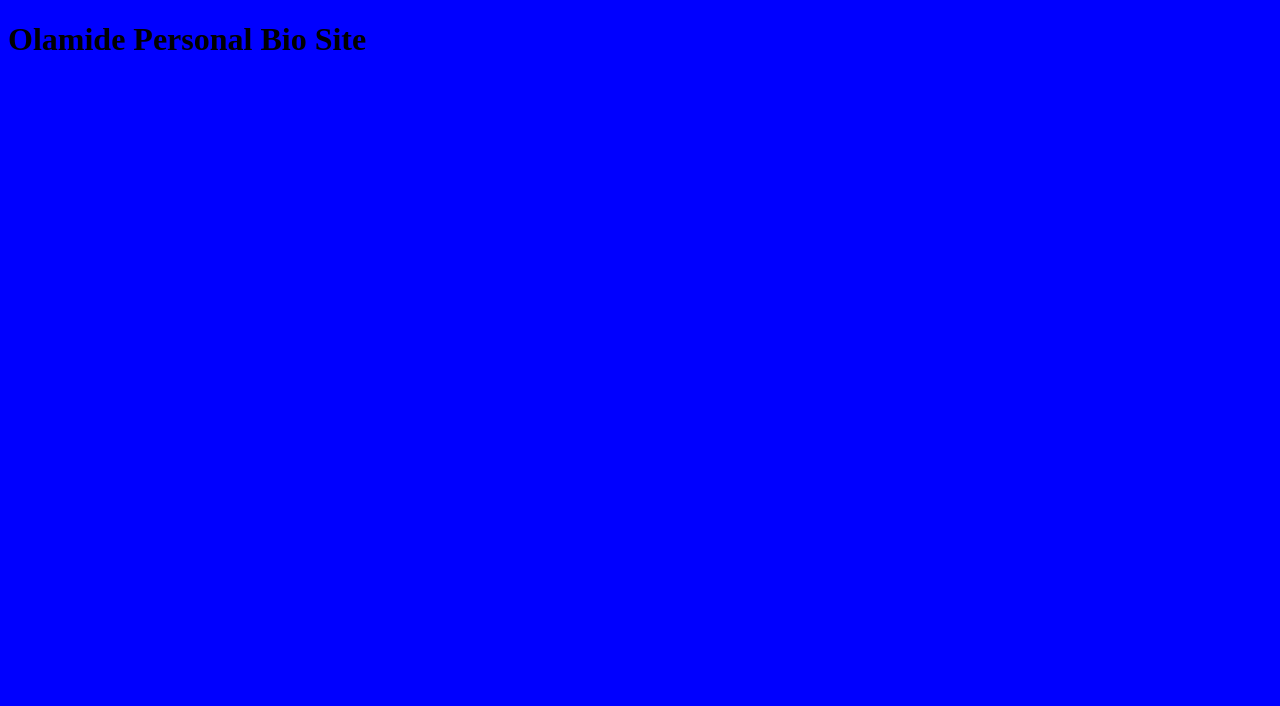
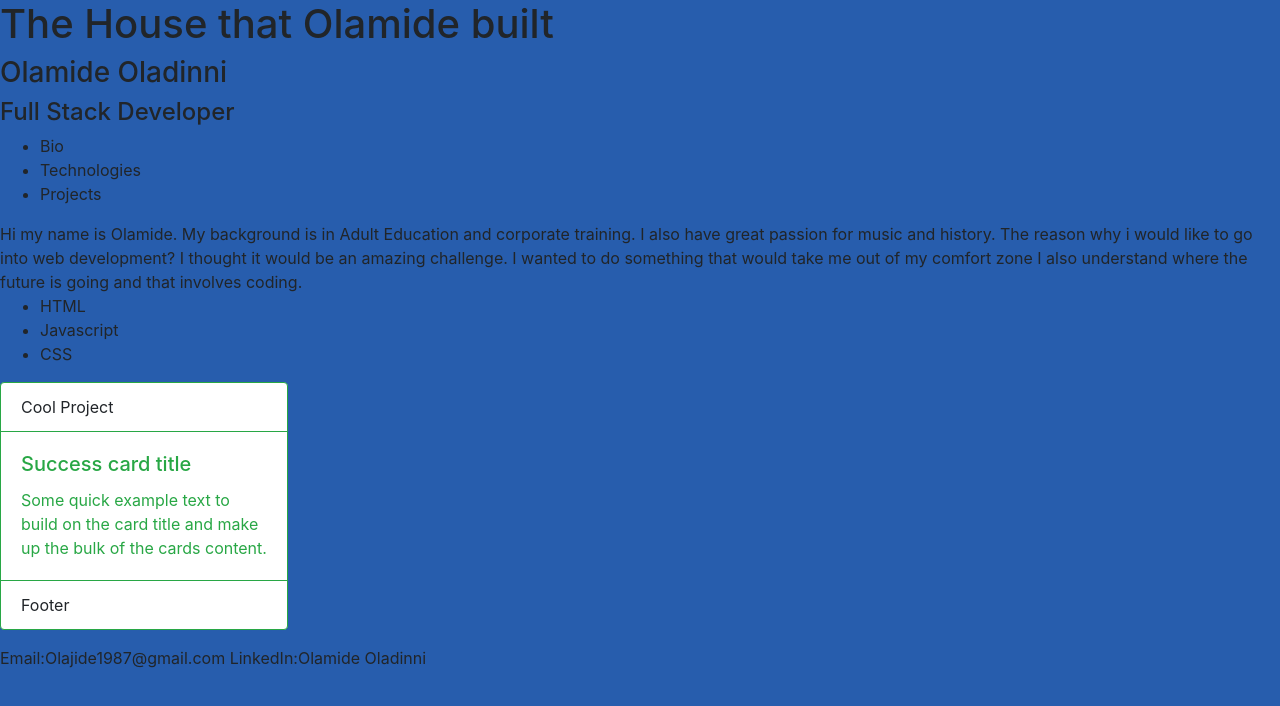
Before and after one commit to olamide87/personal-bio-site, a plain HTML site: page index.html in a window 1280 px wide. Drawn offline with nearby package versions, Linux system fonts and the light colour scheme.

Commit message:
add update

```diff
--- a/index.html
+++ b/index.html
@@ -1,14 +1,56 @@
-<!DOCTYPE html>
 <html lang="en">
 <head>
-    <meta charset="UTF-8">
-    <meta name="viewport" content="width=device-width, initial-scale=1.0">
-    <meta http-equiv="X-UA-Compatible" content="ie=edge">
-    <title>Olamide</title>
-    <link rel="stylesheet" href="./main.css">
+  <meta charset="UTF-8">
+  <meta name="viewport" content="width=device-width, initial-scale=1.0">
+  <meta http-equiv="X-UA-Compatible" content="ie=edge">
+  <!-- TODO: Insert a title for your page -->
+  <h1>The House that Olamide built</h1>
+  <link rel="stylesheet" href="https://stackpath.bootstrapcdn.com/bootstrap/4.4.1/css/bootstrap.min.css" integrity="sha384-Vkoo8x4CGsO3+Hhxv8T/Q5PaXtkKtu6ug5TOeNV6gBiFeWPGFN9MuhOf23Q9Ifjh" crossorigin="anonymous">
+<link rel="stylesheet" href="./main.css">
 </head>
+
 <body>
-    <h1>Olamide Personal Bio Site</h1>
-    <script src="./main.js"></script>
+  <!-- Navigation -->
+  <nav>
+    <!-- TODO: Insert some sort of H1-H6 with your name here -->
+    <h3>Olamide Oladinni</h3>
+    <h4>Full Stack Developer</h4>
+    <ul id="navLinks">
+      <li><a id="navToBio">Bio</a></li>
+      <li><a id="navToTechnologies">Technologies</a></li>
+      <li><a id="navToProjects">Projects</a></li>
+    </ul>
+  </nav>
+  <!-- End Navigation -->
+
+  <!-- Primary View -->
+  <div class="fullPage" id="bioPage">
+    Hi my name is Olamide. My background is in Adult Education and corporate training. I also have great passion for music and history. The reason why i would like to go
+    into web development? I thought it would be an amazing challenge. I wanted to do something that would take me out of my comfort zone
+    I also understand where the future is going and that involves coding.
+    <!-- TODO: Fill in bio info here: What is your background? Why do you want to go into development? What do you love about development? -->
+  </div>
+  <div class="fullPage" id="technologiesPage">
+
+  <!-- TODO: Start an UL of all of the tools and technologies you've started learning so far. (You'll beef this page up later). -->
+  <ul>
+    <li>HTML</li>
+    <li>Javascript</li>
+    <li>CSS</li>
+  </ul>
+  </div>
+  <div class="fullPage" id="projectsPage"></div>
+  <!-- End Primary View -->
+
+  <!-- Footer -->
+  <footer class="page-footer">
+    Email:Olajide1987@gmail.com LinkedIn:Olamide Oladinni
+    <!-- TODO: Fill in contact info here: Include things like email, LinkedIn, Twitter and GitHub links. -->
+  </footer>
+  <!-- End Footer -->
+  <script src="./project.js"></script>
+  <script src="https://code.jquery.com/jquery-3.4.1.slim.min.js" integrity="sha384-J6qa4849blE2+poT4WnyKhv5vZF5SrPo0iEjwBvKU7imGFAV0wwj1yYfoRSJoZ+n" crossorigin="anonymous"></script>
+<script src="https://cdn.jsdelivr.net/npm/popper.js@1.16.0/dist/umd/popper.min.js" integrity="sha384-Q6E9RHvbIyZFJoft+2mJbHaEWldlvI9IOYy5n3zV9zzTtmI3UksdQRVvoxMfooAo" crossorigin="anonymous"></script>
+<script src="https://stackpath.bootstrapcdn.com/bootstrap/4.4.1/js/bootstrap.min.js" integrity="sha384-wfSDF2E50Y2D1uUdj0O3uMBJnjuUD4Ih7YwaYd1iqfktj0Uod8GCExl3Og8ifwB6" crossorigin="anonymous"></script>
 </body>
 </html>
--- a/main.css
+++ b/main.css
@@ -1,3 +1,3 @@
 body {
-    background-color: blue;
+    background-color: #275DAD;
 }
--- /dev/null
+++ b/project.js
@@ -0,0 +1,67 @@
+const projects = [
+  {
+    title: "Cool Project",
+    screenshot: "http://gotoflashgames.com/files/file/033.jpg",
+    description: "This is the best project", // A good project description includes 'the what', 'the why', and 'the how'.
+    technologiesUsed: "HTML, CSS, Vanilla JavaScript, Version Control with Github",
+    available: true,
+    url: "https://github.com/nss-evening-cohort-8/js-part-deux", // Towards the latter part of the class, you will learn how to host your projects and people will be able to view them live. Cool, right? Welp, until then, just use your GitHub link in this spot as well.
+    githubUrl: "https://github.com/nss-evening-cohort-8/js-part-deux"
+  },
+  {
+    title: "Cool Project",
+    screenshot: "http://gotoflashgames.com/files/file/033.jpg",
+    description: "This is the best project", // A good project description includes 'the what', 'the why', and 'the how'.
+    technologiesUsed: "HTML, CSS, Vanilla JavaScript, Version Control with Github",
+    available: false,
+    url: "https://github.com/nss-evening-cohort-8/js-part-deux", // Towards the latter part of the class, you will learn how to host your projects and people will be able to view them live. Cool, right? Welp, until then, just use your GitHub link in this spot as well.
+    githubUrl: "https://github.com/nss-evening-cohort-8/js-part-deux"
+  },
+  {
+    title: "Cool Project",
+    screenshot: "http://gotoflashgames.com/files/file/033.jpg",
+    description: "This is the best project", // A good project description includes 'the what', 'the why', and 'the how'.
+    technologiesUsed: "HTML, CSS, Vanilla JavaScript, Version Control with Github",
+    available: false,
+    url: "https://github.com/nss-evening-cohort-8/js-part-deux", // Towards the latter part of the class, you will learn how to host your projects and people will be able to view them live. Cool, right? Welp, until then, just use your GitHub link in this spot as well.
+    githubUrl: "https://github.com/nss-evening-cohort-8/js-part-deux"
+  }
+];
+
+  const printToDom = (divId, textToPrint) => {
+    const selectedDiv = document.getElementById(divId);
+    selectedDiv.innerHTML = textToPrint;
+  };
+
+  const availableProject = () => {
+    const availableProjects = [];
+    projects.forEach((project) => {
+    if (project.available === true){
+      availableProjects.push(project);
+      createProjectCards(availableProjects);
+    }}
+    )};
+
+
+  const createProjectCards = (array) => {
+    let domString = '';
+  array.forEach(project => {
+    domString += '<div class="card border-success mb-3" style="max-width: 18rem;">';
+    domString += `<div class="card-header bg-transparent border-success">${project.title}</div>`;
+    domString += '<div class="card-body text-success">';
+    domString += '<h5 class="card-title">Success card title</h5>';
+    domString += '<p class="card-text">Some quick example text to build on the card title and make up the bulk of the cards content.</p>';
+    domString += '</div>';
+    domString += '<div class="card-footer bg-transparent border-success">Footer</div>';
+    domString += '</div>';
+  });
+  printToDom('projectsPage', domString);
+  }
+
+   const init = () => {
+    // createProjectCards(availableProject);
+    availableProject();
+   }
+
+
+  init();
```
